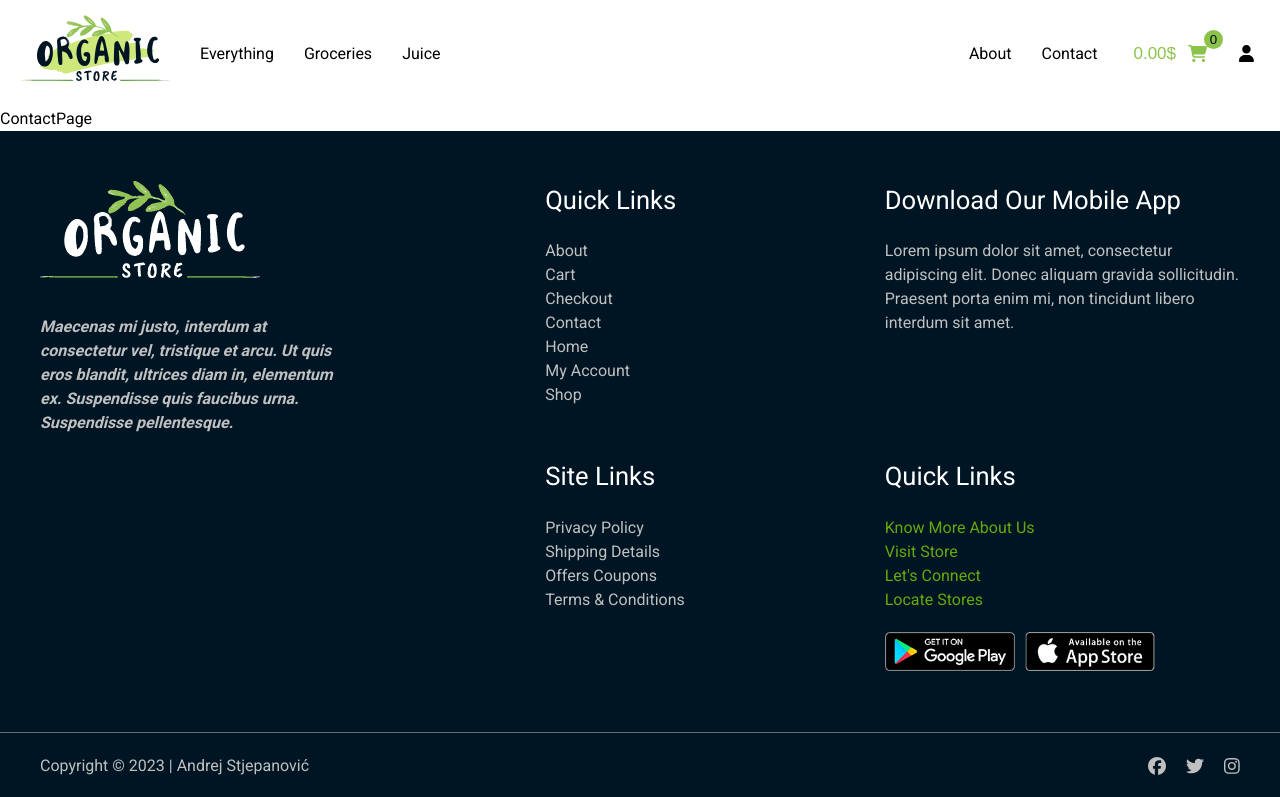
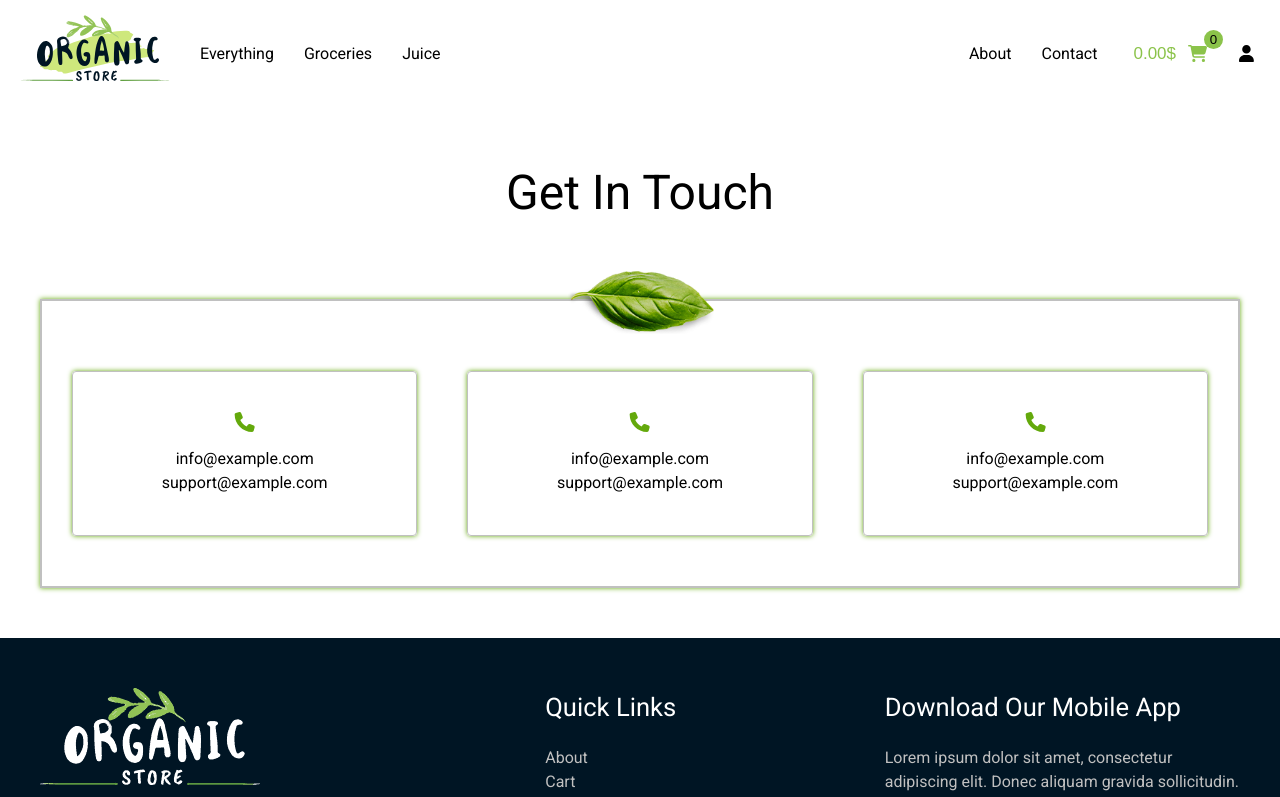
Before and after one commit to stjepanoviccc/organic-shop-ui, a React (Create React App) app: page /#/contact in a window 1280 px wide. Shown: the top 797 px of the page. Built offline with nearby package versions, Linux system fonts and the light colour scheme.

Commit message:
started working on contact page

```diff
--- /dev/null
+++ b/src/components/UI/cards/ContactCard.js
@@ -0,0 +1,17 @@
+import { FontAwesomeIcon } from '@fortawesome/react-fontawesome';
+import { faPhone} from '@fortawesome/free-solid-svg-icons'; // , faEnvelope, faLocationDot
+import styles from './ContactCard.module.scss';
+
+const ContactCard = () => {
+    return (
+        <div className={styles.contactCard}>
+            <FontAwesomeIcon className={styles.icon} icon={faPhone}></FontAwesomeIcon>
+            <div className={styles.cardContent}>
+                <p>info@example.com</p>
+                <p>support@example.com</p>
+            </div>
+        </div>
+    )
+};
+
+export default ContactCard;
--- /dev/null
+++ b/src/components/UI/cards/ContactCard.module.scss
@@ -0,0 +1,17 @@
+@import '../../../scss/base/Colors.module.scss';
+
+.contactCard {
+    flex-grow: 1;
+    display: flex;
+    flex-direction: column;
+    gap: 15px;
+    padding: 40px 30px;
+    border: 1px solid $silver;
+    border-radius: 4px;
+    box-shadow: 0 0 5px 0 $darkGreen;
+}
+
+.icon {
+    font-size: 20px;
+    color: $darkGreen;
+}
--- /dev/null
+++ b/src/components/contact/Info.js
@@ -0,0 +1,25 @@
+import useCheckImagePath from '../../custom_hooks/CheckImagePath';
+import ContactCard from '../UI/cards/ContactCard';
+import styles from './Info.module.scss';
+
+const ContactInfo = () => {
+    const leafImg = useCheckImagePath(`${process.env.PUBLIC_URL}/static/media/basil-leaf.png`, './static/media/basil-leaf.png');
+
+    return (
+        <section className={styles.contactInfo}>
+            <div className={styles.mainWrap}>
+                <div className={styles.infoWrap}>
+                    <h1 className={styles.infoTitle}>Get In Touch</h1>
+                    <div className={styles.infoCardHolder}>
+                        <img className={styles.leafImg} src={leafImg} alt="leaf-img"></img>
+                        <ContactCard></ContactCard>
+                        <ContactCard></ContactCard>
+                        <ContactCard></ContactCard>
+                    </div>
+                </div>
+            </div>
+        </section>
+    )
+};
+
+export default ContactInfo;
--- /dev/null
+++ b/src/components/contact/Info.module.scss
@@ -0,0 +1,32 @@
+@import '../../scss/base/Colors.module.scss';
+@import '../../scss/components/Global.module.scss';
+
+.infoWrap {
+    position: relative;
+    text-align: center;
+    padding: 50px 0;
+}
+
+.infoTitle {
+    font-size: 3rem;
+}
+
+.infoCardHolder {
+    position: relative;
+    display: flex;
+    flex-direction: row;
+    gap: 50px;
+    margin-top: 70px;
+    padding: 70px 30px 50px 30px;
+    border: 2px solid $silver;
+    box-shadow: 0 0 5px 0 $darkGreen;
+}
+
+.leafImg {
+    position: absolute;
+    top: 50%;
+    left: 50%;
+    transform: translate(-50%, -50%);
+    width: 150px;
+    top: 0;
+}
--- a/src/components/home/hero/Hero.module.scss
+++ b/src/components/home/hero/Hero.module.scss
@@ -2,7 +2,7 @@
 @import '../../../scss/components/Global.module.scss';
 
 .heroSection {
-    background: $heroBg;
+    background: $white;
     position: relative;
 }
 
--- a/src/components/navigation/NavigationMenu.js
+++ b/src/components/navigation/NavigationMenu.js
@@ -12,11 +12,10 @@ const NavigationMenu = () => {
     useCheckBodyBehavior();
     const windowWidth = useCheckDevice();
     const logo = useCheckImagePath(`${process.env.PUBLIC_URL}/static/media/organic-store-logo5.svg`, './static/media/organic-store-logo5.svg');
-    const classNames = `${styles.nav}`
 
     return (
         <header>
-            <div className={classNames}>
+            <div className={styles.nav} >
                 <Link to="/">
                     <img src={logo} alt="logo" className={styles.logo} />
                 </Link>
--- a/src/context/NavMenuContext.js
+++ b/src/context/NavMenuContext.js
@@ -12,7 +12,7 @@ const NavMenuProvider = (props) => {
     return (
         <NavMenuContext.Provider value={isActive} >
             <NavMenuContextUpdate.Provider value={toggleMenu}>
-                {props.children}
+                    {props.children}
             </NavMenuContextUpdate.Provider>
         </NavMenuContext.Provider>
     )
--- a/src/pages/Contact.js
+++ b/src/pages/Contact.js
@@ -1,7 +1,10 @@
+import Info from '../components/contact/Info';
+
 const ContactPage = () => {
+
     return (
         <>
-            <p>ContactPage</p>
+            <Info />
         </>
     )
 }
--- a/src/scss/base/Colors.module.scss
+++ b/src/scss/base/Colors.module.scss
@@ -6,5 +6,4 @@ $silver: #c0c0c0;
 $gray: #808080;
 $darkgray: #363636;
 $black: #000000;
-$heroBg: #FBFBFB;
 $footerBg: #001524;
```
Also changed, not shown: src/components/contact/Accordion.js (added), src/components/contact/Accordion.module.scss (added).
